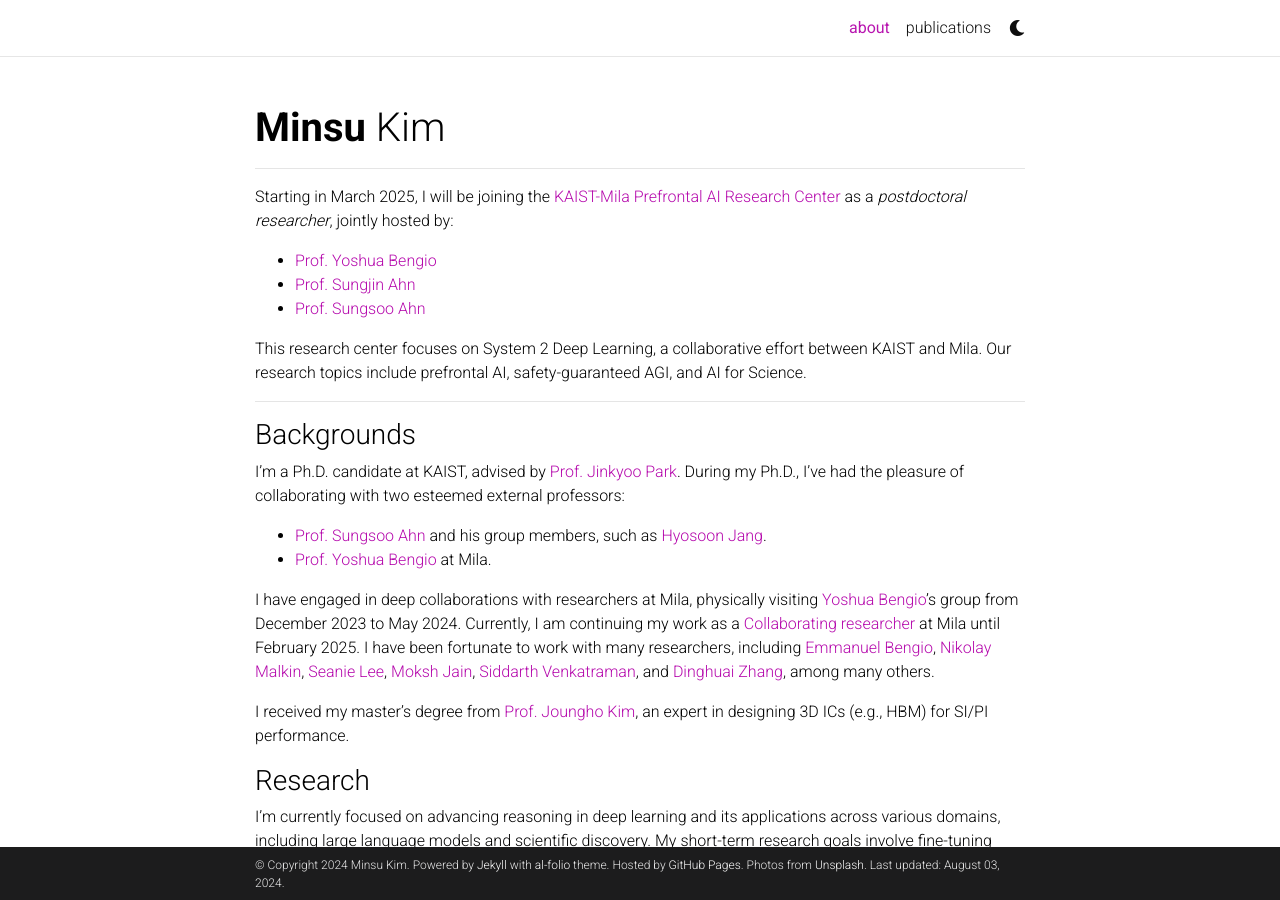
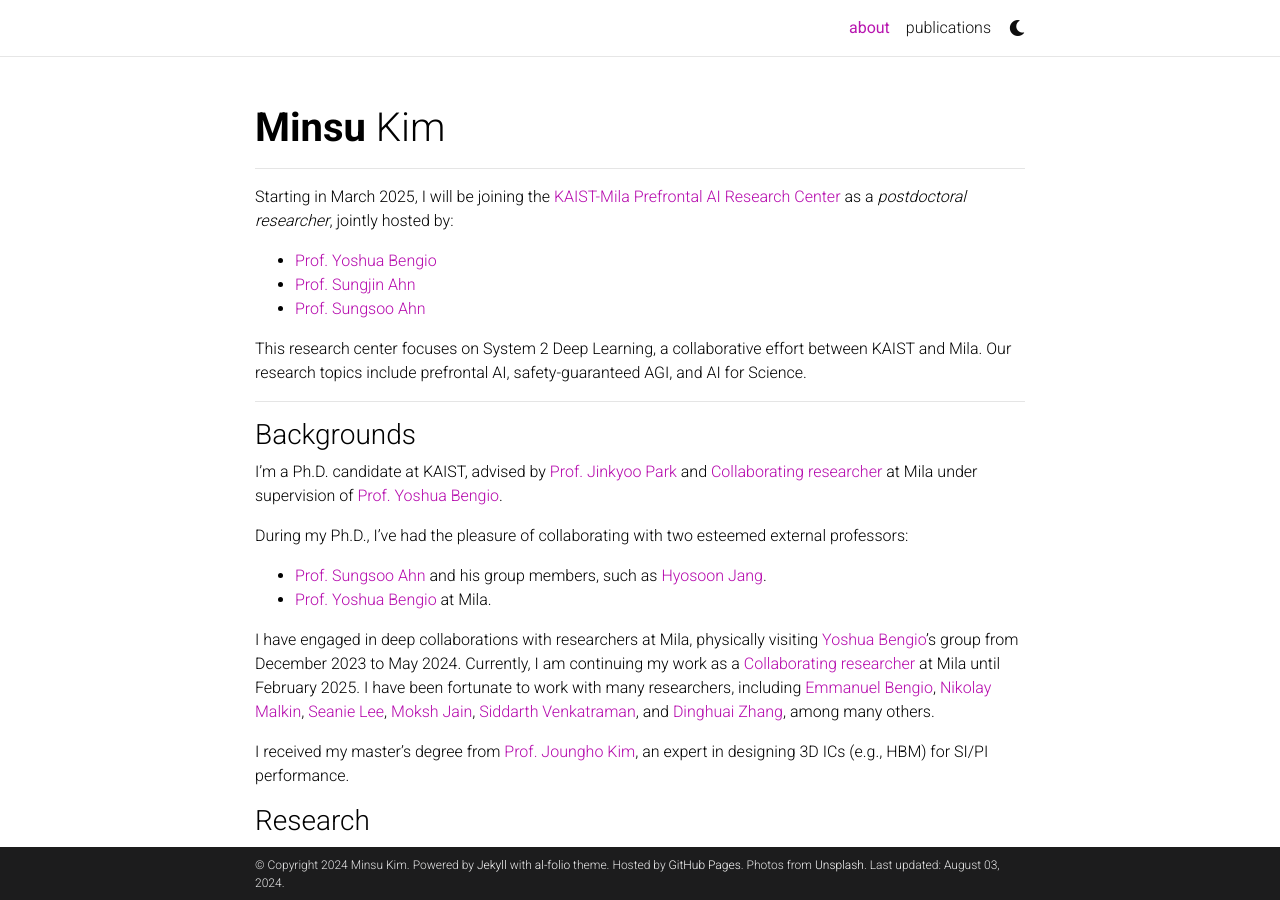
Before and after one commit to minsuukim/minsuukim.github.io, a Jekyll site: the page built from _pages/about.md, in a window 1280 px wide and 900 px high. Built offline with Jekyll 4.4.1, drawn with Linux system fonts in a browser that asks for light colours; comment, search, counter and statistics services are not loaded; a style sheet for code colours, icons or effects is not loaded.

Commit message:
Update about.md

```diff
--- a/_pages/about.md
+++ b/_pages/about.md
@@ -28,7 +28,10 @@ This research center focuses on System 2 Deep Learning, a collaborative effort b
 
 ### Backgrounds
 
-I'm a Ph.D. candidate at KAIST, advised by [Prof. Jinkyoo Park](http://silab.kaist.ac.kr/our-team/). During my Ph.D., I've had the pleasure of collaborating with two esteemed external professors:
+I'm a Ph.D. candidate at KAIST, advised by [Prof. Jinkyoo Park](http://silab.kaist.ac.kr/our-team/) and [Collaborating researcher](https://mila.quebec/en/minsu-kim) at Mila under supervision of [Prof. Yoshua Bengio](https://yoshuabengio.org/).
+
+
+During my Ph.D., I've had the pleasure of collaborating with two esteemed external professors:
 
 - [Prof. Sungsoo Ahn](https://sites.google.com/view/sungsooahn0215/home) and his group members, such as [Hyosoon Jang](https://hsjang0.github.io/hsjang/).
 - [Prof. Yoshua Bengio](https://yoshuabengio.org/) at Mila.
```
